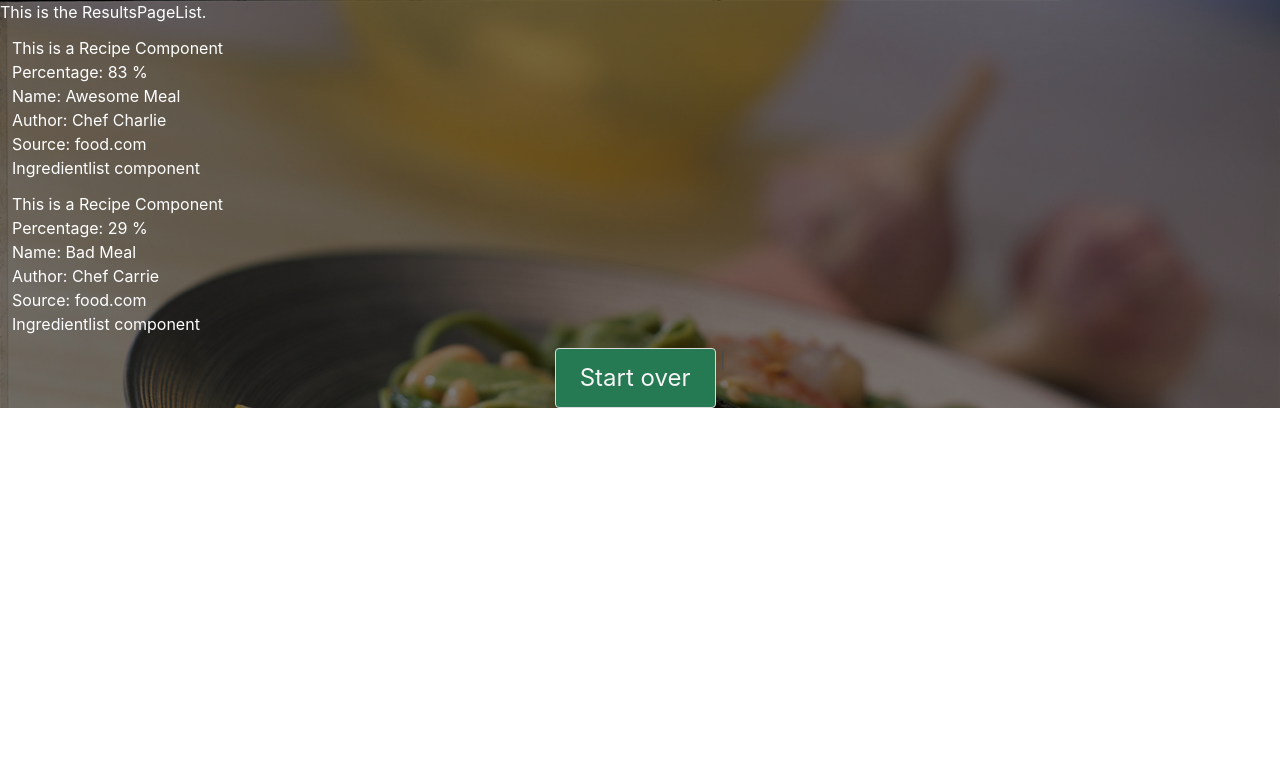
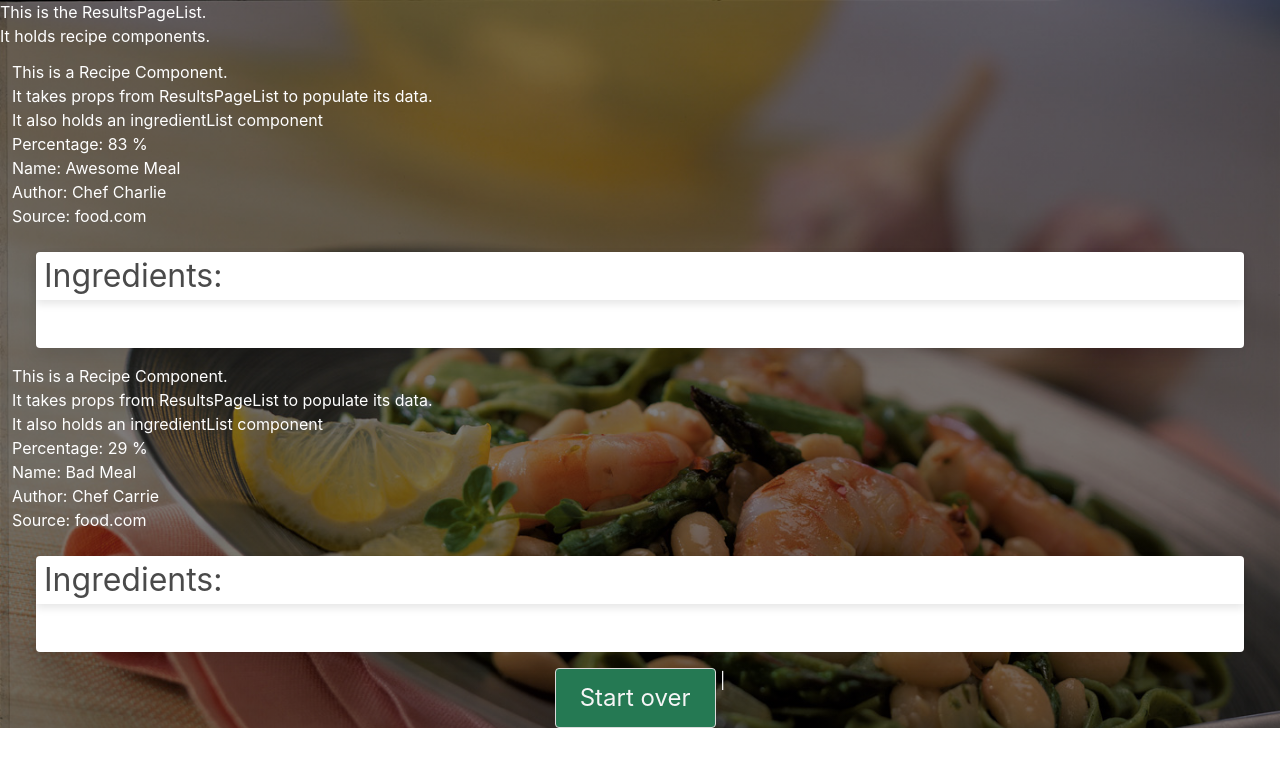
Before and after one commit to arwalton/recipe-app, a React (Create React App) app in the folder front_end/: page /results in a window 1280 px wide. Shown: the top 766 px of the page. Built offline with nearby package versions, Linux system fonts and the light colour scheme.

Commit message:
Add component prop information to vscode intellisense

```diff
--- a/front_end/src/components/FilterableIngredientsList.js
+++ b/front_end/src/components/FilterableIngredientsList.js
@@ -7,14 +7,16 @@ import '../styles/style.css';
 
 
 //App sends ingredients as a prop through IngredientsPage
+/**
+ * @param ingredients - An array of ingredient objects
+ */
 class FilterableIngredientsList extends React.Component{
     constructor(props){
         super(props);
         this.state = {
             filterText: "",
             ingredientToChange: {},
-            selectedIngredients: [
-            ]
+            selectedIngredients:[]
         };
 
         this.handleFilterTextChange = this.handleFilterTextChange.bind(this);
--- a/front_end/src/components/IngredientGroupList.js
+++ b/front_end/src/components/IngredientGroupList.js
@@ -4,7 +4,11 @@ import '../styles/style.css';
 
 
 //FilterableIngredientsList sends ingredients as a prop
-
+/**
+ * @param ingredients - An array of ingredient objects
+ * @param filterText - A string of text used to filter ingredients
+ * @param onIngredientChange - A function to pass to IngredientList
+ */
 class IngredientGroupList extends React.Component{
 
     render(){
--- a/front_end/src/components/IngredientList.js
+++ b/front_end/src/components/IngredientList.js
@@ -3,6 +3,12 @@ import Ingredient from "./Ingredient";
 import '../styles/style.css';
 
 //IngredientsGroupList sends group and ingredients as a prop
+/**
+ * @param group - A string representing the ingredient group
+ * @param ingredients - An array of ingredient objects
+ * @param filterText - A string of text used to filter ingredients
+ * @param onIngredientChange - A function to pass to the Ingredient components
+ */
 class IngredientList extends React.Component{
 
     render(){
--- a/front_end/src/components/Recipe.js
+++ b/front_end/src/components/Recipe.js
@@ -1,5 +1,16 @@
 import React from "react";
+import IngredientList from "./IngredientList";
 
+/**
+ * @param recipe - a recipe object
+ * @param recipe.id - a unique integer id
+ * @param recipe.name - a string name for the recipe
+ * @param recipe.source - a string representing the source (website)
+ * @param recipe.author - a string representing the name of the author
+ * @param recipe.link - a string representing the link to the recipe
+ * @param recipe.percentage - a number representing what percent of the ingredients were selected
+ * @param recipe.ingredients - an array of ingredient objects
+ */
 class Recipe extends React.Component{
     constructor(props){
         super(props);
@@ -10,12 +21,18 @@ class Recipe extends React.Component{
             <div
             className={`has-text-white
                         m-3`}>
-                <h2>This is a Recipe Component</h2>
+                <h2>This is a Recipe Component.</h2>
+                <h2>It takes props from ResultsPageList to populate its data.</h2>
+                <h2>It also holds an ingredientList component</h2>
                 <p>Percentage: {this.props.recipe.percentage} %</p>
                 <h2>Name: {this.props.recipe.name}</h2>
                 <h2>Author: {this.props.recipe.author}</h2>
                 <h2>Source: {this.props.recipe.source}</h2>
-                <div>Ingredientlist component</div>
+                <IngredientList
+                    group={"Ingredients:"}
+                    ingredients={this.props.recipe.ingredients}
+                    filterText={""}
+                    onIngredientChange={()=>{}}/>
             </div>
         );
     }
--- a/front_end/src/components/ResultsPageList.js
+++ b/front_end/src/components/ResultsPageList.js
@@ -57,10 +57,9 @@ class ResultsPageList extends React.Component{
 
     render(){
         return(
-            <div>
-                <h1 className={`has-text-white`}>
-                    This is the ResultsPageList.
-                </h1>
+            <div className={"has-text-white"}>
+                <h1>This is the ResultsPageList.</h1>
+                <h1>It holds recipe components.</h1>
 
                 <Recipe recipe={this.response.recipes[0]}/>
                 <Recipe recipe={this.response.recipes[1]}/>
--- a/front_end/src/components/SearchBar.js
+++ b/front_end/src/components/SearchBar.js
@@ -1,6 +1,10 @@
 import React from "react";
 import '../styles/style.css';
 
+/**
+ * @param filterText - A string representing the text to filter ingredients with
+ * @param onFilterTextChange - A function to handle text entered into the search bar
+ */
 class SearchBar extends React.Component{
     constructor(props) {
         super(props);
--- a/front_end/src/components/SelectedIngredientList.js
+++ b/front_end/src/components/SelectedIngredientList.js
@@ -2,7 +2,10 @@ import React from "react";
 import Ingredient from "./Ingredient";
 import '../styles/style.css';
 
-//Takes selections and onIngredientChange as props
+/**
+ * @param selections - An array of ingredient objects representing selected ingredients
+ * @param onIngredientChange - A function that is called when an ingredient is selected or deselected
+ */
 class SelectedIngredientList extends React.Component{
 
     render(){
```
Also changed, not shown: front_end/src/components/Ingredient.js (+8 -0 lines).
